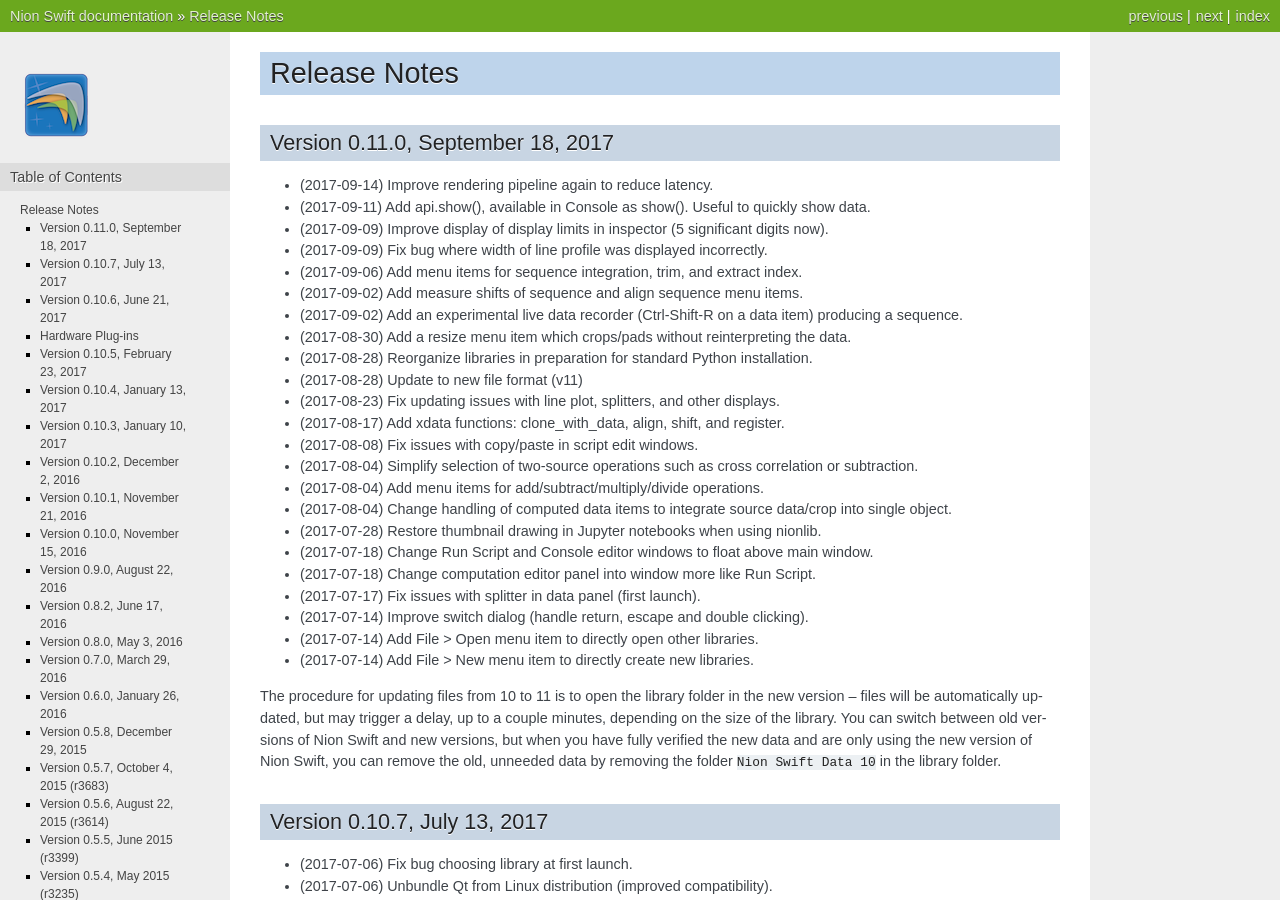
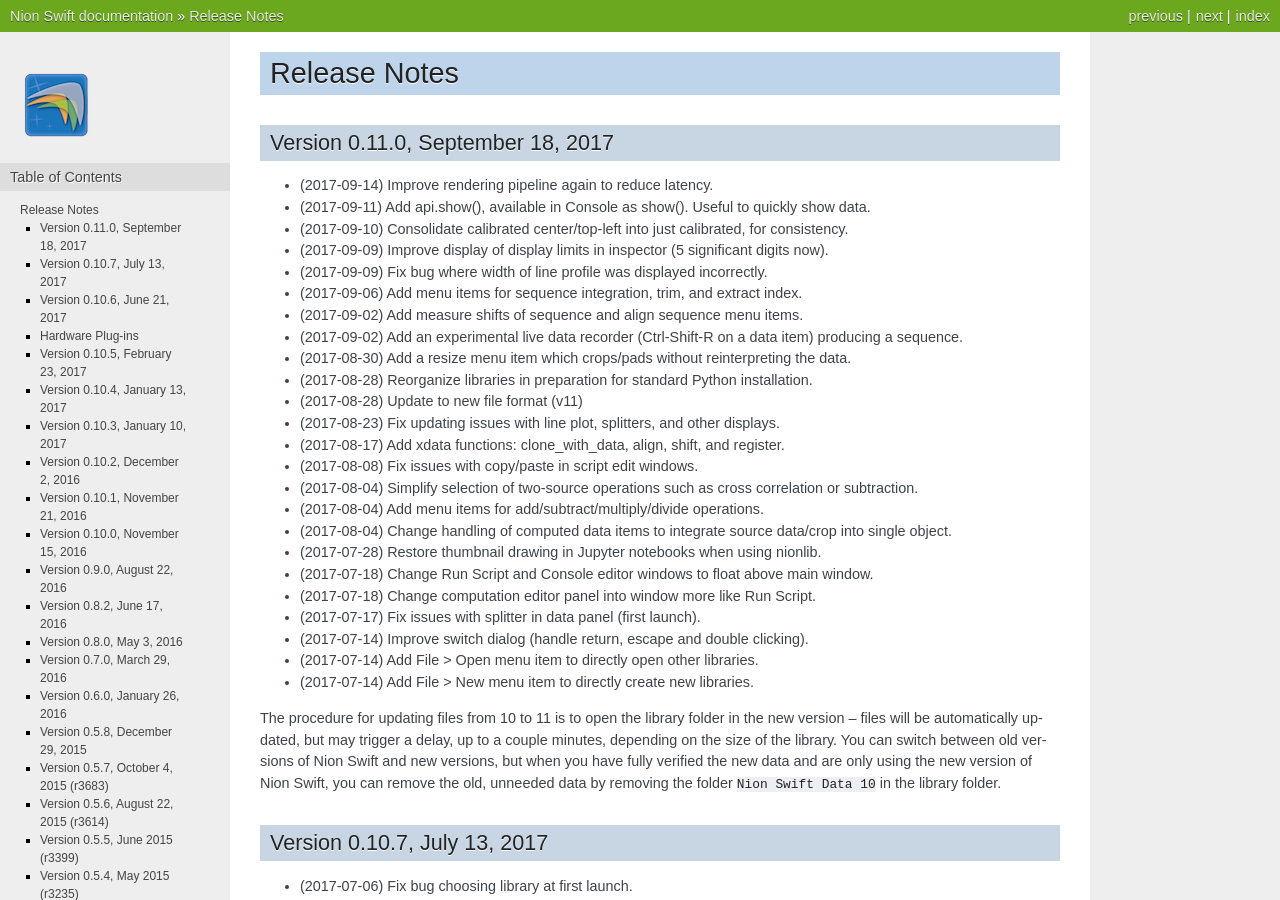
Before and after one commit to nion-software/nionswift, a Sphinx documentation site: the page built from docs/release_notes.rst, in a window 1280 px wide and 900 px high. Built offline with Sphinx 7.4.7, drawn with Linux system fonts in a browser that asks for light colours.

Commit message:
Minor release note fix.

```diff
--- a/docs/release_notes.rst
+++ b/docs/release_notes.rst
@@ -7,6 +7,7 @@ Version 0.11.0, September 18, 2017
 ----------------------------------
 * (2017-09-14) Improve rendering pipeline again to reduce latency.
 * (2017-09-11) Add api.show(), available in Console as show(). Useful to quickly show data.
+* (2017-09-10) Consolidate calibrated center/top-left into just calibrated, for consistency.
 * (2017-09-09) Improve display of display limits in inspector (5 significant digits now).
 * (2017-09-09) Fix bug where width of line profile was displayed incorrectly.
 * (2017-09-06) Add menu items for sequence integration, trim, and extract index.
```
